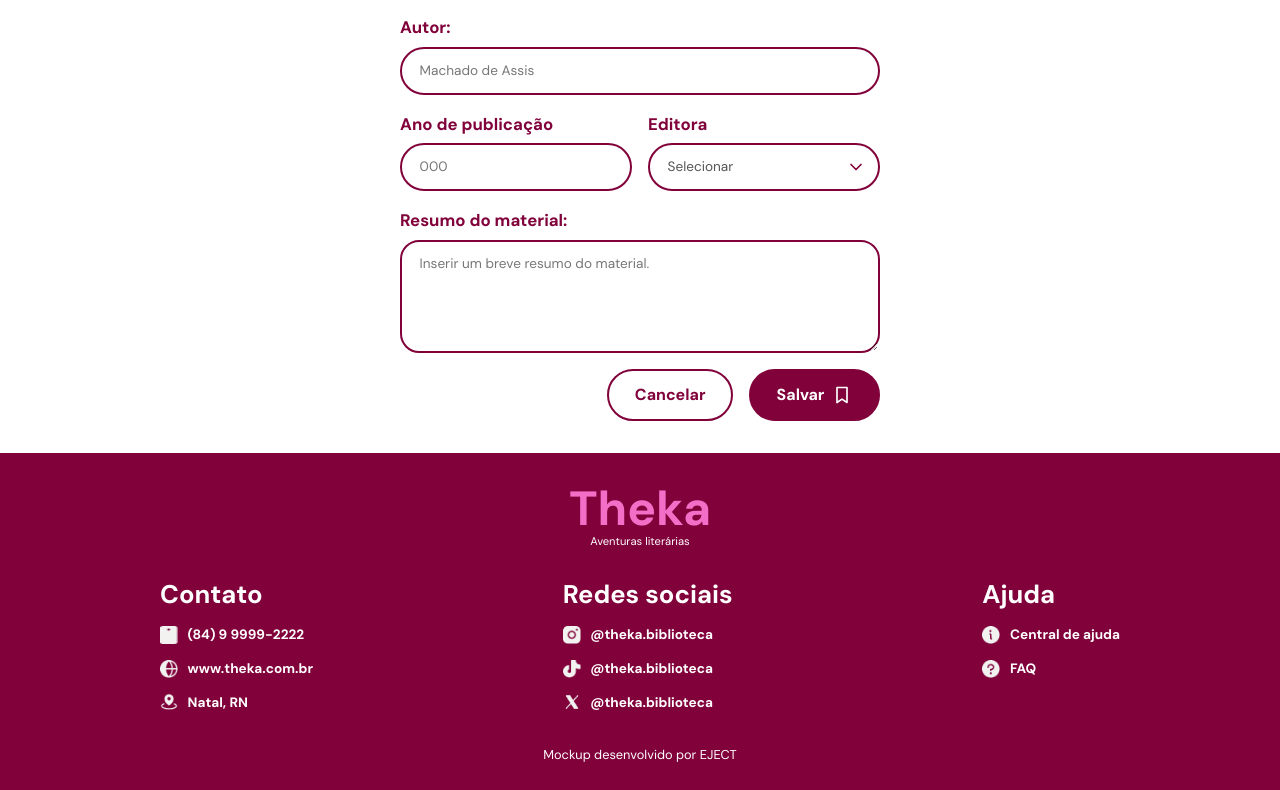
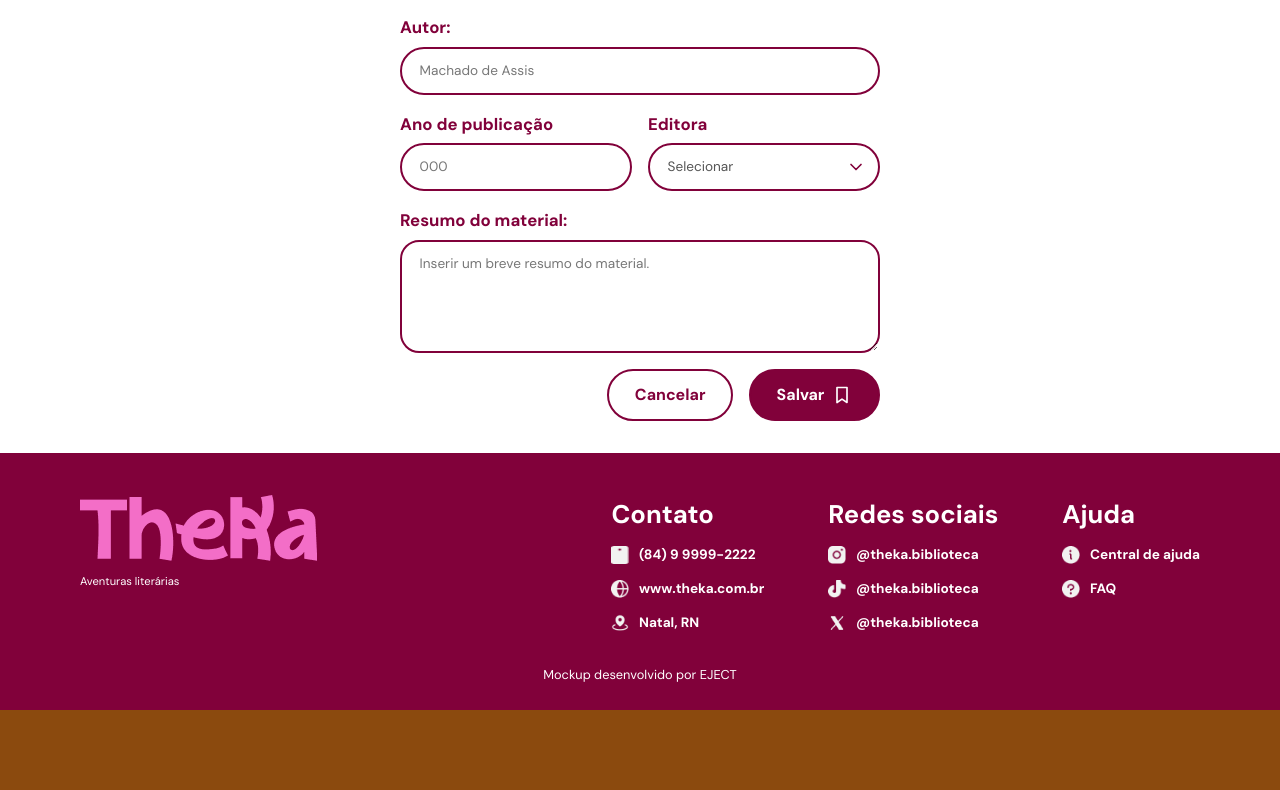
Before and after one commit to ramonfbmiranda/desafio-react-eject, a React (Vite) app: page /adicionar-material in a window 1280 px wide. Shown: the part 817-1607 px from the top of the page. After the commit the page ends 1527 px from the top, so only its background shows below. Built offline with nearby package versions, Linux system fonts and the light colour scheme; no server answers.

Commit message:
fix: Correção de footer

```diff
--- a/src/components/Rodape.css
+++ b/src/components/Rodape.css
@@ -4,10 +4,23 @@
   color: var(--cor-branco);
 }
 
+.rodape__principal {
+  display: flex;
+  flex-direction: column;
+  gap: var(--espaco-5);
+  max-width: 70rem; /* Centraliza todo o conteúdo do rodapé em telas grandes */
+  margin: 10px auto 0; /* Centraliza horizontalmente e adiciona uma margem superior */
+}
+
+.rodape__marca span {
+  font-size: 0.7rem;
+  margin-top: 12px; /* Ajuste o valor em pixels ou use uma de suas variáveis, ex: var(--espaco-2) */
+}
+
 .rodape__marca {
   display: flex;
   flex-direction: column;
-  align-items: center;
+  align-items: flex-start; /* MUDOU: de center para flex-start */
   margin-bottom: var(--espaco-4);
 }
 
@@ -25,8 +38,7 @@
   display: flex;
   flex-direction: column;
   gap: var(--espaco-4);
-  max-width: 60rem;
-  margin: 0 auto;
+  width: 100%;
 }
 
 .rodape h2 {
@@ -57,8 +69,16 @@
 }
 
 @media (min-width: 900px) {
+  .rodape__principal {
+    flex-direction: row; /* Coloca a logo e o bloco de colunas lado a lado */
+    justify-content: space-between;
+    align-items: flex-start;
+  }
+
   .rodape__colunas {
-    flex-direction: row;
-    justify-content: space-between;
+    flex-direction: row; /* Coloca as 3 colunas (Contato, Redes, Ajuda) lado a lado */
+    justify-content: flex-end;
+    gap: 4rem; /* Espaço entre as 3 colunas */
+    width: auto;
   }
 }
--- a/src/components/Rodape.jsx
+++ b/src/components/Rodape.jsx
@@ -9,12 +9,15 @@ import iconeTikTok from "../assets/iconesRodape/Simbolo TikTok.png";
 import iconeX from "../assets/iconesRodape/Simbolo X.png";
 import iconeCentralAjuda from "../assets/iconesRodape/Central de Ajuda.png";
 import iconeFAQ from "../assets/iconesRodape/FAQ.png";
+import logoRosa from "../assets/logotipoRosa.png";
 
 function Rodape() {
   return (
     <footer className="rodape">
+      <div className="rodape__principal">
+
         <div className="rodape__marca">
-        <strong>Theka</strong>
+          <img src={logoRosa} alt="Logotipo Theka" />
           <span>Aventuras literárias</span>
         </div>
 
@@ -23,8 +26,8 @@ function Rodape() {
             <h2>Contato</h2>
             <ul>
               <li><img src={iconeTelefone} alt="Telefone" width="18" height="18" />(84) 9 9999-2222</li>
-            <li><img src={iconeEndereco} alt="Endereço do Site" width="18" height="18" />www.theka.com.br</li>
-            <li><img src={iconeLocal} alt="Localização" width="18" height="18" />Natal, RN</li>
+              <li><img src={iconeEndereco} alt="Endereço" width="18" height="18" />www.theka.com.br</li>
+              <li><img src={iconeLocal} alt="Local" width="18" height="18" />Natal, RN</li>
             </ul>
           </section>
 
@@ -45,6 +48,7 @@ function Rodape() {
             </ul>
           </section>
         </div>
+      </div>
 
       <p className="rodape__credito">Mockup desenvolvido por EJECT</p>
     </footer>
```
Also changed, not shown: src/assets/logotipoRosa.png (added). Lines whose indentation alone changed are shown as unchanged.
